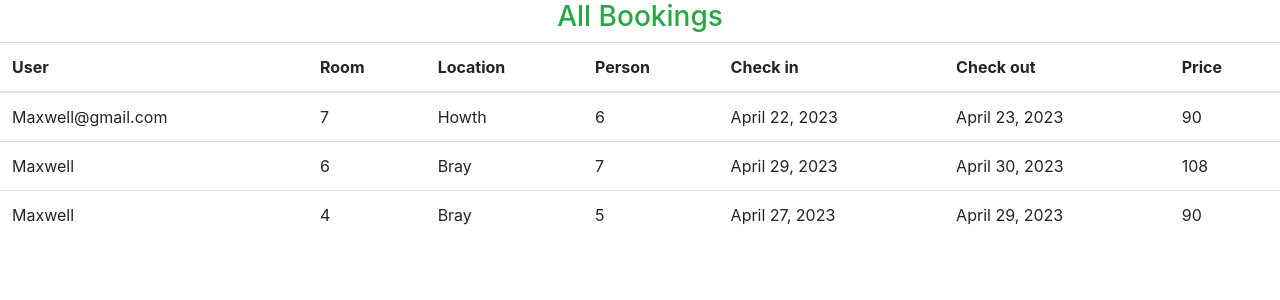
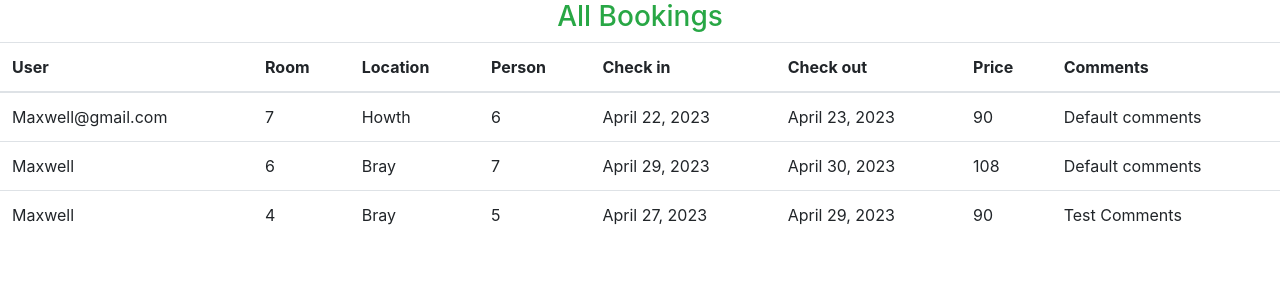
Before and after one commit to gauravs30/ResortBooking-CPP, a Django app: page /staff/allbookings in a window 1280 px wide. Shown: the part 70-370 px from the top of the page. Run offline with Django 3.2, Linux system fonts and the light colour scheme; a user stored in the database is signed in; data comes from the database, SQL or seed files in the repository; both versions use the stored data as it was after the commit; some libraries are stand-ins or nearby versions.

Commit message:
Comment section change

```diff
--- a/hideaway/models.py
+++ b/hideaway/models.py
@@ -48,6 +48,7 @@ class Reservation(models.Model):
     guest = models.ForeignKey(User, on_delete=models.CASCADE)
 
     booking_id = models.CharField(max_length=100, default="null")
+    comments = models.CharField(max_length=30, default="Default comments")
 
     def __str__(self):
         return self.guest.username
--- a/hideaway/views.py
+++ b/hideaway/views.py
@@ -294,6 +294,7 @@ def book_room(request):
         person = total_person
         reservation.check_in = request.POST['check_in']
         reservation.check_out = request.POST['check_out']
+        reservation.comments=request.POST['comments']
 
         reservation.save()
 
--- a/templates/staff/allbookings.html
+++ b/templates/staff/allbookings.html
@@ -12,6 +12,7 @@
         <th>Check in</th>
         <th>Check out</th>
         <th>Price</th>
+        <th>Comments</th>
     </thead>
     {% for each_booking in bookings %}
     <tr>
@@ -22,6 +23,7 @@
         <td>{{each_booking.check_in}}</td>
         <td>{{each_booking.check_out}}</td>
         <td>{{each_booking.room.price}}</td>
+        <td>{{each_booking.comments}}</td>
     </tr>
     {% endfor %}
 
--- a/templates/user/bookroom.html
+++ b/templates/user/bookroom.html
@@ -40,6 +40,10 @@
                     <input type="number" class="form-control " id="price" placeholder="price " name="price" disabled value={{room.price}}>
                 </div>
 
+                <div class="form-group">
+                    <label for="person">Comments:</label>
+                    <input type="text" class="form-control " id="comments" name="comments" required="false" value=>
+                </div>
 
                 <button type="submit" class="btn btn-primary">Book Now</button>
                 <input type="hidden" name="room_id" value={{room.id}}>
--- a/templates/user/mybookings.html
+++ b/templates/user/mybookings.html
@@ -10,6 +10,7 @@
         <th>Check in</th>
         <th>Check out</th>
         <th>Price</th>
+        <th>Comments</th>
     </thead>
     {% for each_booking in bookings %}
     <tr>
@@ -20,6 +21,7 @@
         <td>{{each_booking.check_in}}</td>
         <td>{{each_booking.check_out}}</td>
         <td>{{each_booking.room.price}}</td>
+        <td>{{each_booking.comments}}</td>
     </tr>
     {% endfor %}
 
```
Also changed, not shown: db.sqlite3, hideaway/migrations/0002_reservation_comments.py (added).
